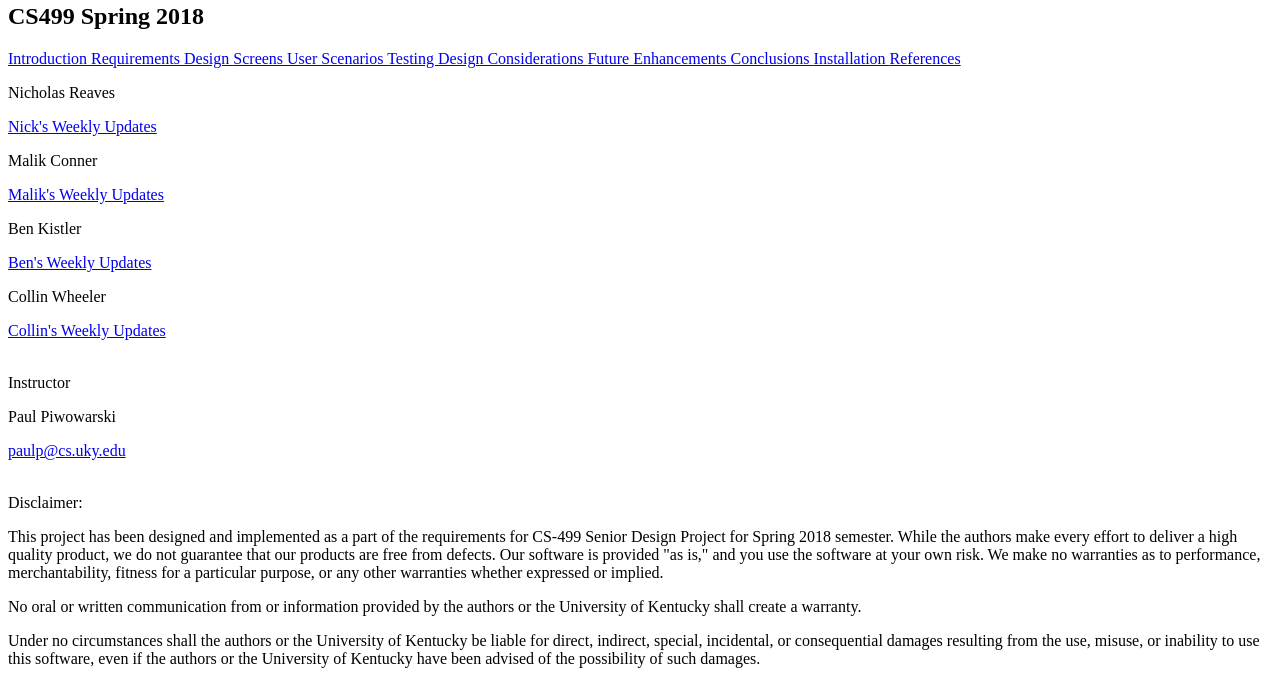
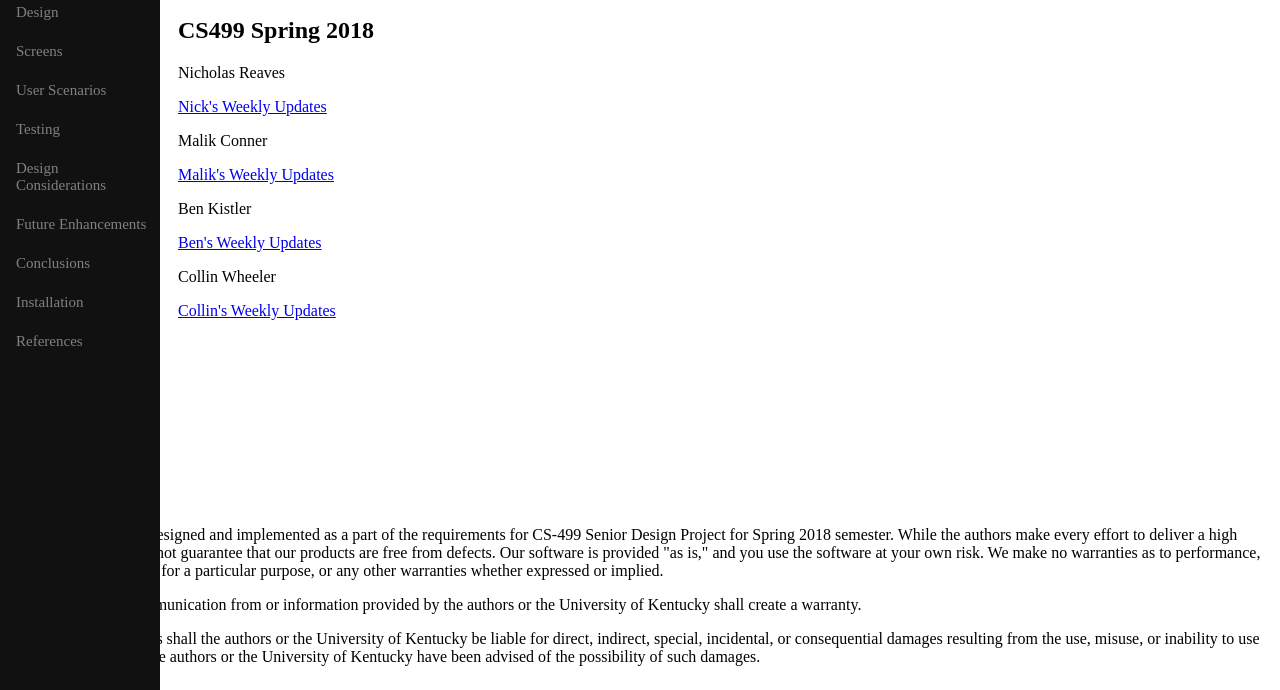
Before and after one commit to maco248/cs499s18p08.github.io, a plain HTML site: page index.html in a window 1280 px wide. Shown: the part 110-800 px from the top of the page. Drawn offline with Linux system fonts and the light colour scheme.

Commit message:
added css sidebar menu

```diff
--- a/index.html
+++ b/index.html
@@ -1,12 +1,54 @@
-<html>
+<!DOCTYPE html>
 <head>
+<style>
+.sidenav {
+    height: 100%; /* Full-height: remove this if you want "auto" height */
+    width: 160px; /* Set the width of the sidebar */
+    position: fixed; /* Fixed Sidebar (stay in place on scroll) */
+    z-index: 1; /* Stay on top */
+    top: 0; /* Stay at the top */
+    left: 0;
+    background-color: #111; /* Black */
+    overflow-x: hidden; /* Disable horizontal scroll */
+    padding-top: 20px;
+}
+
+/* The navigation menu links */
+.sidenav a {
+    padding: 16px 8px 6px 16px;
+    text-decoration: none;
+    font-size: 15px;
+    color: #818181;
+    display: block;
+}
+
+/* When you mouse over the navigation links, change their color */
+.sidenav a:hover {
+    color: #f1f1f1;
+}
+
+/* Style page content */
+.main {
+    margin-left: 160px; /* Same as the width of the sidebar */
+    padding: 0px 10px;
+}
+
+/* On smaller screens, where height is less than 450px, change the style of the sidebar (less padding and a smaller font size) */
+@media screen and (max-height: 450px) {
+    .sidenav {padding-top: 15px;}
+    .sidenav a {font-size: 18px;}
+}
+</style>
+
+<div class="main" id="title">
 	<title> Delta V Mobile Project </title>
 </head>
 <body>
 <h1>Delta V Mobile App Component</h1>
 <h2> University of Kentucky </h2>
 <h2> CS499 Spring 2018 </h2>
-
+</div>
+<div class="sidenav">
 <a href="introduction.html"> Introduction </a>
 <a href="requirements.html"> Requirements </a>
 <a href="design.html"> Design </a>
@@ -18,8 +60,9 @@
 <a href="conclusions.html"> Conclusions </a>
 <a href="installation.html"> Installation </a>
 <a href="references.html"> References </a>
+</div>
 
-
+<div class="main">
 <p> Nicholas Reaves </p>
 <a href='nickupdates.html'> Nick's Weekly Updates </a>
 <p> Malik Conner </p>
@@ -28,7 +71,7 @@
 <a href='benupdates.html'> Ben's Weekly Updates </a>
 <p> Collin Wheeler </p>
 <a href='collinupdates.html'> Collin's Weekly Updates </a>
-
+</div>
 <br></br>
 
 <p> Instructor </p>
```
